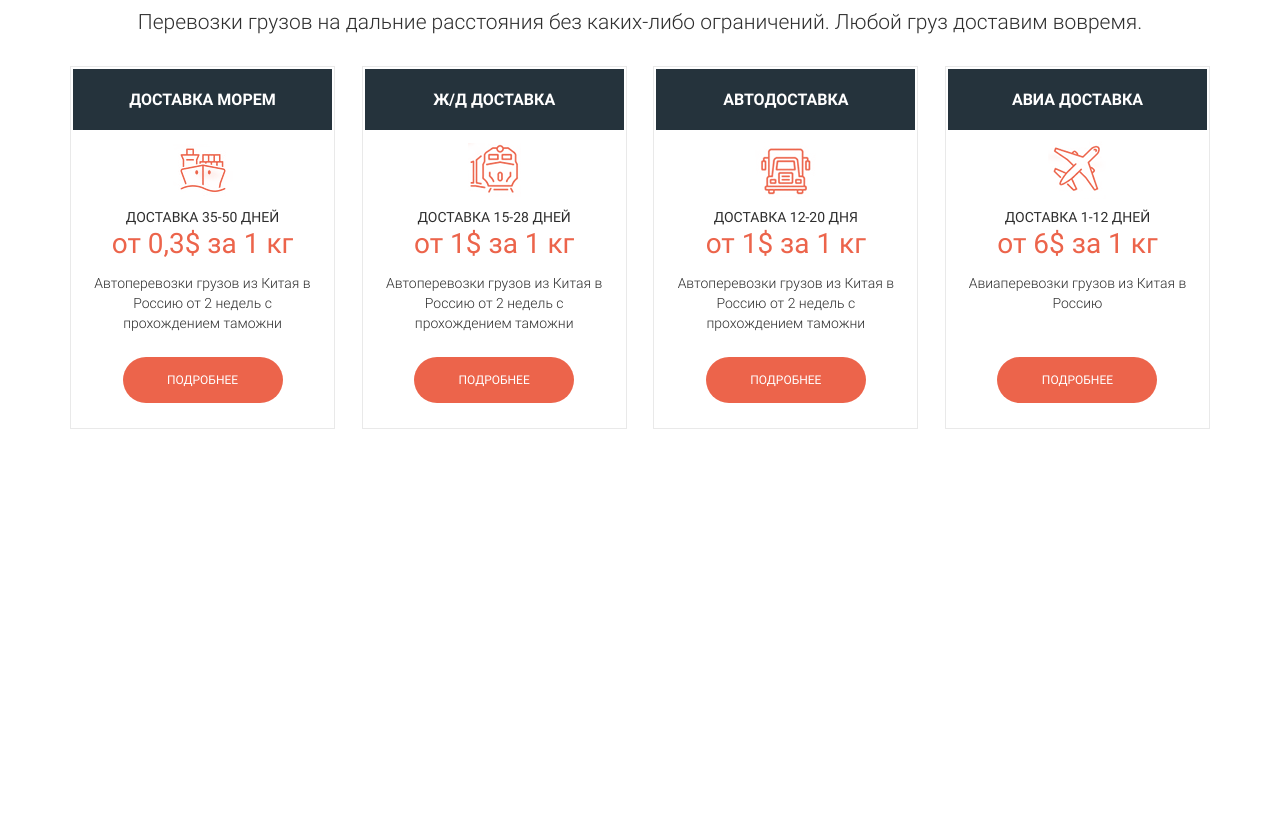
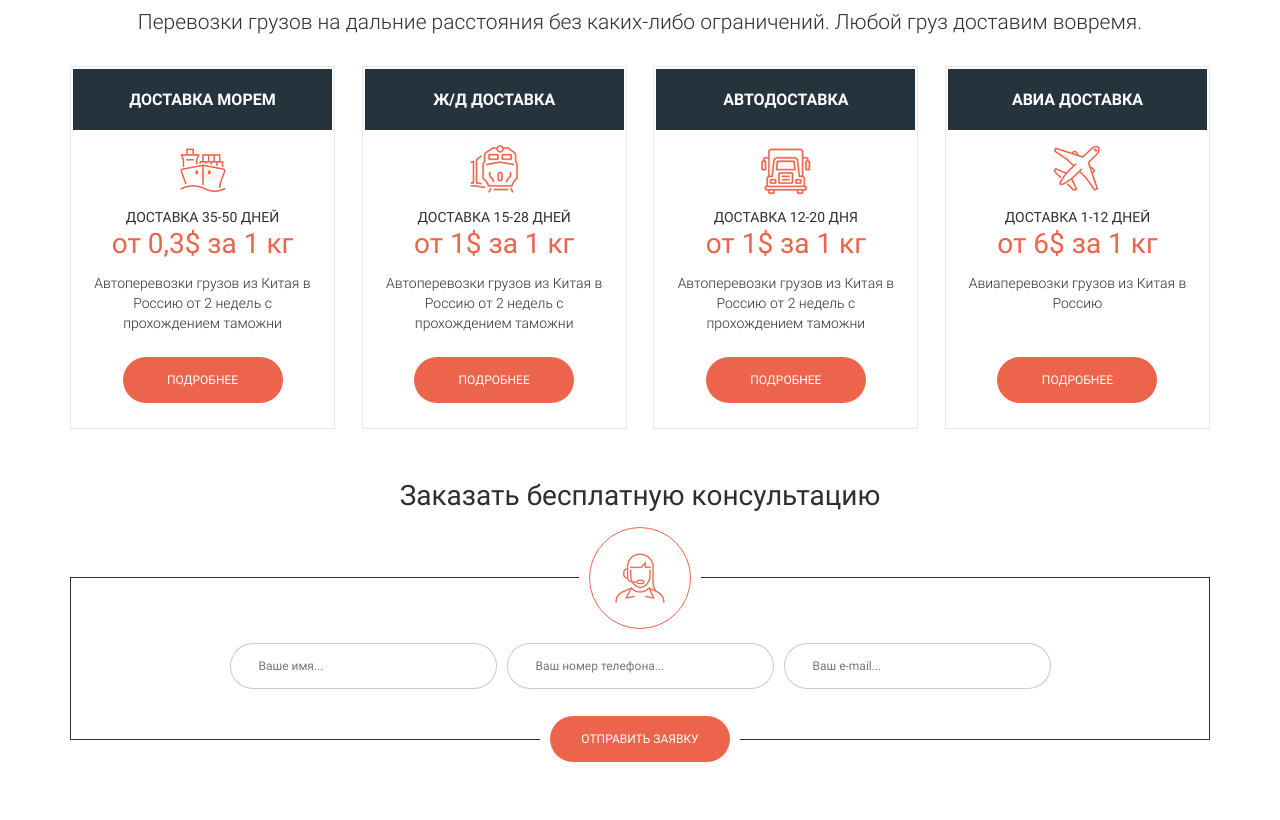
Before and after one commit to woodprop/global-opt, a website: page index.html in a window 1280 px wide. Shown: the part 2436-3256 px from the top of the page. Before the commit the page ends 2920 px from the top, so only its background shows below. Drawn offline with Linux system fonts and the light colour scheme.

Commit message:
consultation block

```diff
--- a/index.html
+++ b/index.html
@@ -227,5 +227,20 @@
     </div>
 </section>
 
+<section class="consultation">
+    <div class="container">
+        <h2 class="consultation_title">Заказать бесплатную консультацию</h2>
+        <div class="consultation_wrapper">
+            <div class="consultation_icon"><img src="icons/consultant.png" alt="consultant"></div>
+            <form action="" class="consultation_form">
+                <input type="text" class="consultation_form_input" placeholder="Ваше имя...">
+                <input type="text" class="consultation_form_input" placeholder="Ваш номер телефона...">
+                <input type="text" class="consultation_form_input" placeholder="Ваш e-mail...">
+                <button class="consultation_form_btn">Отправить заявку</button>
+            </form>
+        </div>
+    </div>
+</section>
+
 </body>
 </html>
--- a/sass/base/_mixins.sass
+++ b/sass/base/_mixins.sass
@@ -5,5 +5,6 @@
   font-size: 12px
   font-weight: 500
   text-transform: uppercase
+  outline: none
   &:hover
     background: $color-orange-dark
--- /dev/null
+++ b/sass/blocks/_consultation.sass
@@ -0,0 +1,56 @@
+.consultation
+  padding-bottom: 80px
+  &_title
+    font-size: 28px
+    font-weight: 400
+    line-height: 23px
+    text-align: center
+
+  &_wrapper
+    padding: 65px 0 50px 0
+    position: relative
+    margin-top: 70px
+    border: 1px solid $color-black
+  &_icon
+    position: absolute
+    top: -51px
+    left: 0
+    right: 0
+    margin: auto
+    width: 102px
+    height: 102px
+    max-width: 102px
+    max-height: 102px
+    display: flex
+    justify-content: center
+    align-items: center
+    background: #ffffff
+    border: 1px solid $color-orange
+    border-radius: 50%
+    box-shadow: 0 0 0 10px #ffffff
+
+  &_form
+    display: flex
+    justify-content: center
+    &_input
+      margin: 0 5px
+      width: 267px
+      height: 46px
+      padding: 0 28px
+      border: 1px solid rgba(0, 0, 0, 0.21)
+      border-radius: 23px
+      font-size: 12px
+      outline: none
+
+
+    &_btn
+      @include button
+      position: absolute
+      bottom: -23px
+      left: 0
+      right: 0
+      margin: auto
+      width: 180px
+      height: 46px
+      border-radius: 23px
+      box-shadow: 0 0 0 10px #ffffff
--- a/sass/style.sass
+++ b/sass/style.sass
@@ -12,7 +12,7 @@
 @import "blocks/work"
 @import "blocks/agent"
 @import "blocks/price"
-
+@import "blocks/consultation"
 
 
 
```
Also changed, not shown: css/style.min.css.
